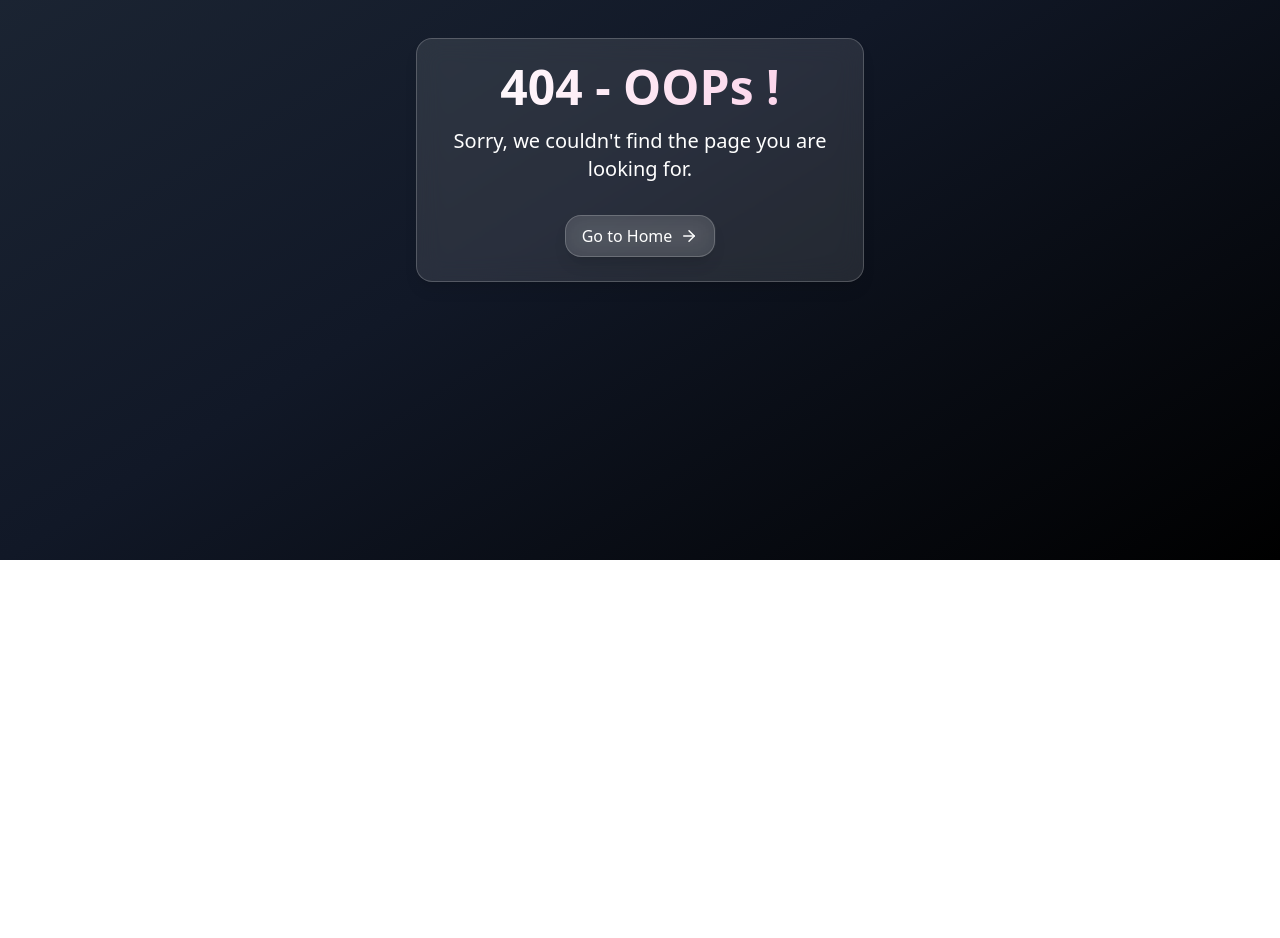
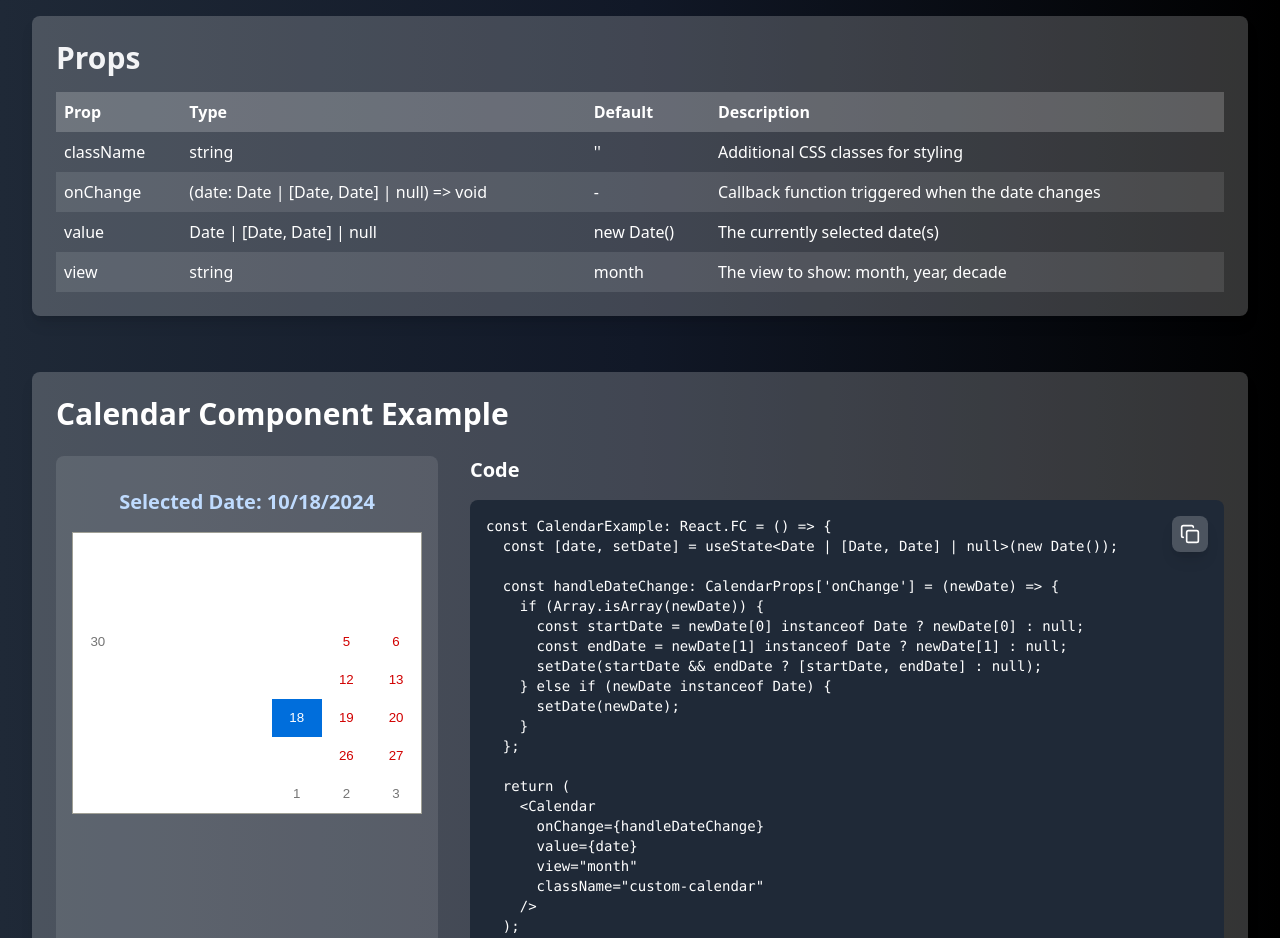
Before and after one commit to Jaishree2310/GlassyUI-Components, a React (Create React App) app: page /calendar-details in a window 1280 px wide. Before the commit this address had no page. Shown: the part 240-1178 px from the top of the page. Before the commit the page ends 800 px from the top, so only its background shows below. Built offline with nearby package versions, Linux system fonts and the light colour scheme.

Commit message:
added calendar component

```diff
--- a/src/App.tsx
+++ b/src/App.tsx
@@ -30,6 +30,7 @@ import ContactUsDetailsPage from './components/ContactUsDetailsPage';
 import PaginationDetails from './components/PaginationDetails';
 import TestimonialDetails from './components/TestimonialDetails';
 import Footer from './components/Footer';
+import CalendarDetails from './components/CalendarDetails';
 
 const App: React.FC = () => {
   return (
@@ -66,6 +67,7 @@ const App: React.FC = () => {
         <Route path='/contact-details' element={<ContactUsDetailsPage />} />
         <Route path='/pagination-details' element={<PaginationDetails />} />
         <Route path='/testimonial-details' element={<TestimonialDetails />} />
+        <Route path='/calendar-details' element={<CalendarDetails />} />
         <Route path='*' element={<NotFoundPage />} />
       </Routes>
     </Router>
--- /dev/null
+++ b/src/components/CalendarDetails.tsx
@@ -0,0 +1,281 @@
+import React, { useState, useEffect } from 'react';
+import { useNavigate } from 'react-router-dom';
+import { ArrowLeft, Copy, Check } from 'lucide-react';
+import Calendar, { CalendarProps } from 'react-calendar'; // Import CalendarProps
+import 'react-calendar/dist/Calendar.css';
+import BackToTopButton from './BackToTop';
+
+const CalendarDetail: React.FC = () => {
+  const navigate = useNavigate();
+  const [copiedStates, setCopiedStates] = useState<{ [key: string]: boolean }>(
+    {},
+  );
+  const [date, setDate] = useState<Date | [Date, Date] | null>(new Date());
+  const [customCode, setCustomCode] = useState('');
+
+  const handleDateChange: CalendarProps['onChange'] = newDate => {
+    if (Array.isArray(newDate)) {
+      const startDate = newDate[0] instanceof Date ? newDate[0] : null;
+      const endDate = newDate[1] instanceof Date ? newDate[1] : null;
+
+      if (startDate && endDate) {
+        setDate([startDate, endDate]);
+      } else {
+        setDate(null);
+      }
+    } else if (newDate instanceof Date) {
+      setDate(newDate);
+    }
+  };
+
+  const copyToClipboard = (text: string, key: string) => {
+    navigator.clipboard.writeText(text).then(() => {
+      setCopiedStates(prev => ({ ...prev, [key]: true }));
+      setTimeout(
+        () => setCopiedStates(prev => ({ ...prev, [key]: false })),
+        2000,
+      );
+    });
+  };
+  const getGlassyClasses = () => {
+    return 'bg-white bg-opacity-20 rounded-lg shadow-lg'; // Customize as needed
+  };
+
+  const CopyButton: React.FC<{ text: string; codeKey: string }> = ({
+    text,
+    codeKey,
+  }) => (
+    <button
+      onClick={() => copyToClipboard(text, codeKey)}
+      className={`absolute top-4 right-4 p-2 bg-white bg-opacity-20 rounded-lg shadow-lg hover:bg-opacity-30`}
+      title='Copy to clipboard'
+    >
+      {copiedStates[codeKey] ? <Check size={20} /> : <Copy size={20} />}
+    </button>
+  );
+
+  const getCustomCode = () => {
+    const code = `<Calendar
+  onChange={handleDateChange}
+  value={date}
+  view="month"
+/>`;
+    setCustomCode(code);
+  };
+
+  useEffect(() => {
+    getCustomCode();
+  }, [date]);
+
+  const handleBackToComponents = () => {
+    navigate('/components');
+  };
+
+  return (
+    <div className='min-h-screen p-8 font-sans bg-gradient-to-r from-gray-800 via-gray-900 to-black text-white relative flex flex-col '>
+      <BackToTopButton />
+      <nav className='mb-8 flex items-center justify-between relative z-10'>
+        <button
+          onClick={handleBackToComponents}
+          className={`flex items-center p-2 bg-white bg-opacity-20 rounded-lg shadow-lg hover:bg-opacity-30`}
+        >
+          <ArrowLeft size={20} className='mr-2' />
+          Back to Components
+        </button>
+      </nav>
+
+      <h1 className='text-6xl font-bold mb-8 text-white relative z-10'>
+        Calendar Component
+      </h1>
+      <p className='text-xl mb-8 text-gray-100 '>
+        A customizable calendar component for date selection.
+      </p>
+      {/* Props Section */}
+      <section
+        className={`p-6 mb-14 bg-white bg-opacity-20 rounded-lg shadow-lg relative`}
+      >
+        <h2 className='text-3xl font-bold mb-4 text-gray-100'>Props</h2>
+        <div className='overflow-x-auto'>
+          <table className='w-full'>
+            <thead>
+              <tr className='bg-white bg-opacity-20'>
+                <th className='text-left p-2'>Prop</th>
+                <th className='text-left p-2'>Type</th>
+                <th className='text-left p-2'>Default</th>
+                <th className='text-left p-2'>Description</th>
+              </tr>
+            </thead>
+            <tbody>
+              <tr>
+                <td className='p-2'>className</td>
+                <td className='p-2'>string</td>
+                <td className='p-2'>''</td>
+                <td className='p-2'>Additional CSS classes for styling</td>
+              </tr>
+              <tr className='bg-white bg-opacity-10'>
+                <td className='p-2'>onChange</td>
+                <td className='p-2'>{`(date: Date | [Date, Date] | null) => void`}</td>
+                <td className='p-2'>-</td>
+                <td className='p-2'>
+                  Callback function triggered when the date changes
+                </td>
+              </tr>
+              <tr>
+                <td className='p-2'>value</td>
+                <td className='p-2'>{`Date | [Date, Date] | null`}</td>
+                <td className='p-2'>{'new Date()'}</td>
+                <td className='p-2'>The currently selected date(s)</td>
+              </tr>
+              <tr className='bg-white bg-opacity-10'>
+                <td className='p-2'>view</td>
+                <td className='p-2'>string</td>
+                <td className='p-2'>month</td>
+                <td className='p-2'>The view to show: month, year, decade</td>
+              </tr>
+            </tbody>
+          </table>
+        </div>
+      </section>
+
+      <section className={`${getGlassyClasses()} p-6 mb-14 relative`}>
+        <h2 className='text-3xl font-bold mb-6 text-white'>
+          Calendar Component Example
+        </h2>
+        <div className='flex flex-col lg:flex-row gap-8'>
+          <div className={`p-4 bg-white bg-opacity-10 rounded-lg mb-4`}>
+            <h2 className='mt-4 mb-4 font-bold flex justify-center text-xl text-blue-200'>
+              Selected Date:{' '}
+              {Array.isArray(date)
+                ? `${date[0]?.toLocaleDateString()} to ${date[1]?.toLocaleDateString()}`
+                : (date?.toLocaleDateString() ?? 'No date selected')}
+            </h2>
+            <Calendar
+              onChange={handleDateChange}
+              value={date}
+              view='month'
+              className='custom-calendar'
+            />
+          </div>
+          <div className='lg:w-2/3'>
+            <h3 className='text-xl font-semibold mb-4 text-white'>Code</h3>
+            <div className='relative'>
+              <pre className='bg-gray-800 text-white p-4 rounded-lg overflow-x-auto text-sm max-h-[480px] whitespace-pre-wrap break-words'>
+                <code>
+                  {`const CalendarExample: React.FC = () => {
+  const [date, setDate] = useState<Date | [Date, Date] | null>(new Date());
+
+  const handleDateChange: CalendarProps['onChange'] = (newDate) => {
+    if (Array.isArray(newDate)) {
+      const startDate = newDate[0] instanceof Date ? newDate[0] : null;
+      const endDate = newDate[1] instanceof Date ? newDate[1] : null;
+      setDate(startDate && endDate ? [startDate, endDate] : null);
+    } else if (newDate instanceof Date) {
+      setDate(newDate);
+    }
+  };
+
+  return (
+    <Calendar
+      onChange={handleDateChange}
+      value={date}
+      view="month"
+      className="custom-calendar"
+    />
+  );
+};`}
+                </code>
+              </pre>
+              <CopyButton
+                text={`const CalendarExample: React.FC = () => {
+  const [date, setDate] = useState<Date | [Date, Date] | null>(new Date());
+
+  const handleDateChange: CalendarProps['onChange'] = (newDate) => {
+    if (Array.isArray(newDate)) {
+      const startDate = newDate[0] instanceof Date ? newDate[0] : null;
+      const endDate = newDate[1] instanceof Date ? newDate[1] : null;
+      setDate(startDate && endDate ? [startDate, endDate] : null);
+    } else if (newDate instanceof Date) {
+      setDate(newDate);
+    }
+  };
+
+  return (
+    <Calendar
+      onChange={handleDateChange}
+      value={date}
+      view="month"
+      className="custom-calendar"
+    />
+  );
+};`}
+                codeKey='CalendarExample'
+              />
+            </div>
+          </div>
+        </div>
+      </section>
+
+      {/* Inline Styles for Calendar Tiles */}
+      <style jsx>{`
+        .custom-calendar {
+          width: 100%;
+          max-width: 400px;
+          background: transparent;
+          border: none;
+          border-radius: 10px;
+          font-family: 'Arial', sans-serif;
+          box-shadow: 0 4px 20px rgba(0, 0, 0, 0.3);
+        }
+
+        .react-calendar__month-view {
+          padding: 20px;
+          display: flex;
+          justify-content: center; /* Center calendar */
+          align-items: center; /* Center vertically */
+        }
+
+        .react-calendar__tile {
+          background: linear-gradient(
+            145deg,
+            rgba(255, 255, 255, 0.2),
+            rgba(255, 255, 255, 0.1)
+          );
+          margin: 2px;
+          transition:
+            background 0.3s ease,
+            transform 0.2s ease;
+          display: flex;
+          justify-content: center; /* Center text */
+          align-items: center; /* Center text vertically */
+          height: 60px; /* Set height for tiles */
+          width: 60px; /* Set width for tiles */
+        }
+
+        .react-calendar__tile:hover {
+          background: rgba(255, 255, 255, 0.4);
+          transform: scale(1.05); /* Slightly scale up on hover */
+        }
+
+        .react-calendar__tile--active {
+          background: rgba(0, 255, 0, 0.5); /* Active tile color */
+        }
+
+        .react-calendar__tile--now {
+          border: 2px solid #00ff00; /* Highlight today with a green border */
+        }
+
+        .react-calendar__month-view__days__day {
+          color: white; /* Change day text color */
+          font-size: 1.25rem; /* Increase font size */
+        }
+
+        /* Styling for day labels */
+        .react-calendar__month-view__days__day__label {
+          color: rgba(255, 255, 255, 0.7); /* Lighter color for day labels */
+        }
+      `}</style>
+    </div>
+  );
+};
+
+export default CalendarDetail;
--- a/src/components/GlassyUIComponentsPage.tsx
+++ b/src/components/GlassyUIComponentsPage.tsx
@@ -15,12 +15,12 @@ import {
   ThumbsUpIcon,
   Contact,
   Search,
+  Calendar,
 } from 'lucide-react';
 
 import Accordion from './Accordion';
 
 // Define the ComponentCardProps interface
-
 
 interface ComponentCardProps {
   title: string;
@@ -30,7 +30,6 @@ interface ComponentCardProps {
   status?: string; // Optional status prop
   children?: React.ReactNode; // Include the children prop
 }
-
 
 const GlassyUIComponentsPage: React.FC = () => {
   const navigate = useNavigate();
@@ -170,22 +169,26 @@ const GlassyUIComponentsPage: React.FC = () => {
 
       onClick: () => navigate('/generator'),
     },
+    {
+      title: 'Calendar',
+      description: 'Calendar component with glassmorphic styling.',
+      icon: <Calendar size={24} />,
+      onClick: () => navigate('/calendar-details'),
+    },
   ];
 
   const [filteredData, setFilteredData] = useState(componentsData);
 
   useEffect(() => {
-
     const data = componentsData.filter(component => {
       if (searchFilter) {
-
         return component.title
           .toLowerCase()
           .includes(searchFilter.trim().toLowerCase());
       }
       return true; // return all components if no filter is set
     });
-    setFilteredData(filteredComponents);
+    setFilteredData(data);
     setCurrentPage(1); // Reset to first page when searching
   }, [searchFilter]);
 
@@ -195,7 +198,6 @@ const GlassyUIComponentsPage: React.FC = () => {
     (currentPage - 1) * componentsPerPage,
     currentPage * componentsPerPage,
   );
-
 
   const nextPage = () => {
     if (currentPage < totalPages) setCurrentPage(currentPage + 1);
@@ -253,17 +255,13 @@ const GlassyUIComponentsPage: React.FC = () => {
             GlassyUI
           </div>
 
-
           <input
-
             className='rounded-full text-black p-2'
             placeholder='Search Component'
-
             onChange={e => {
               setSearchFilter(e.target.value);
             }}
           />
-
         </header>
 
         <main>
@@ -315,9 +313,7 @@ const GlassyUIComponentsPage: React.FC = () => {
           <div className='flex justify-between items-center mt-8'>
             <button
               onClick={prevPage}
-
               className='bg-pink-500 text-white py-2 px-4 rounded-md disabled:opacity-50'
-
               disabled={currentPage === 1}
             >
               Previous
@@ -327,9 +323,7 @@ const GlassyUIComponentsPage: React.FC = () => {
             </span>
             <button
               onClick={nextPage}
-
               className='bg-pink-500 text-white py-2 px-4 rounded-md disabled:opacity-50'
-
               disabled={currentPage === totalPages}
             >
               Next
```
